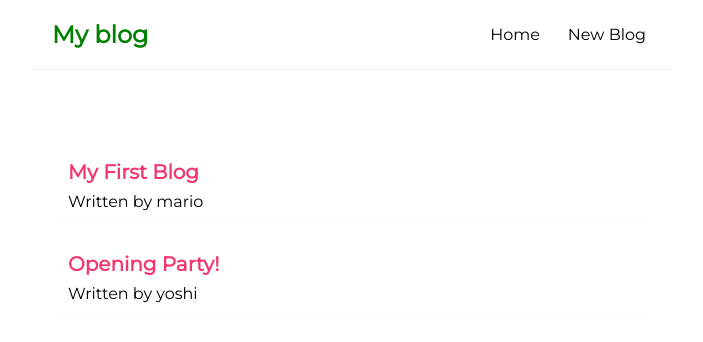
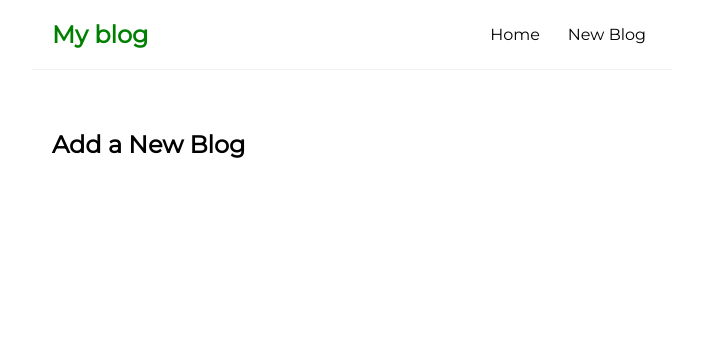
Before and after one commit to veranikabarel/react-blog-tutorial, a React (Create React App) app: page /create in a window 1280 px wide. Shown: the top 342 px of the page, without its empty margins (288-991 px from the left). Built offline with nearby package versions, Linux system fonts and the light colour scheme; data requests are answered from the project's data file.

Commit message:
feat: add create component

```diff
--- a/package.json
+++ b/package.json
@@ -8,6 +8,7 @@
     "@testing-library/user-event": "^13.5.0",
     "react": "^18.0.0",
     "react-dom": "^18.0.0",
+    "react-router-dom": "^5.3.1",
     "react-scripts": "5.0.0",
     "web-vitals": "^2.1.4"
   },
--- a/src/App.js
+++ b/src/App.js
@@ -1,15 +1,26 @@
 import Navbar from './Navbar';
 import Home from './Home';
+import Create from './Create';
+import { BrowserRouter as Router, Route, Switch } from 'react-router-dom';
 
 function App() {
 
   return (
-    <div className="App">
-      <Navbar />
-      <div className="content">
-        <Home />
+    <Router>
+      <div className='App'>
+        <Navbar />
+        <div className='content'>
+          <Switch>
+            <Route exact path='/'>
+              <Home />
+            </Route>
+            <Route path='/create'>
+              <Create />
+            </Route>
+          </Switch>
+        </div>
       </div>
-    </div>
+    </Router>
   );
 }
 
--- /dev/null
+++ b/src/Create.js
@@ -0,0 +1,9 @@
+const Create = () => {
+    return (
+        <div className="create">
+            <h2>Add a New Blog</h2>
+        </div>
+     );
+}
+
+export default Create;
--- a/src/Navbar.js
+++ b/src/Navbar.js
@@ -1,10 +1,12 @@
+import { Link } from "react-router-dom";
+
 const Navbar = () => {
     return (
         <nav className="navbar">
             <h1>My blog</h1>
             <div className="links" >
-                <a href="/">Home</a>
-                <a href="/create">New Blog</a>
+                <Link to="/">Home</Link>
+                <Link to="/create">New Blog</Link>
             </div>
         </nav>
     );
```
Also changed, not shown: 1 other file (tests, documents, lock files or other folders).
